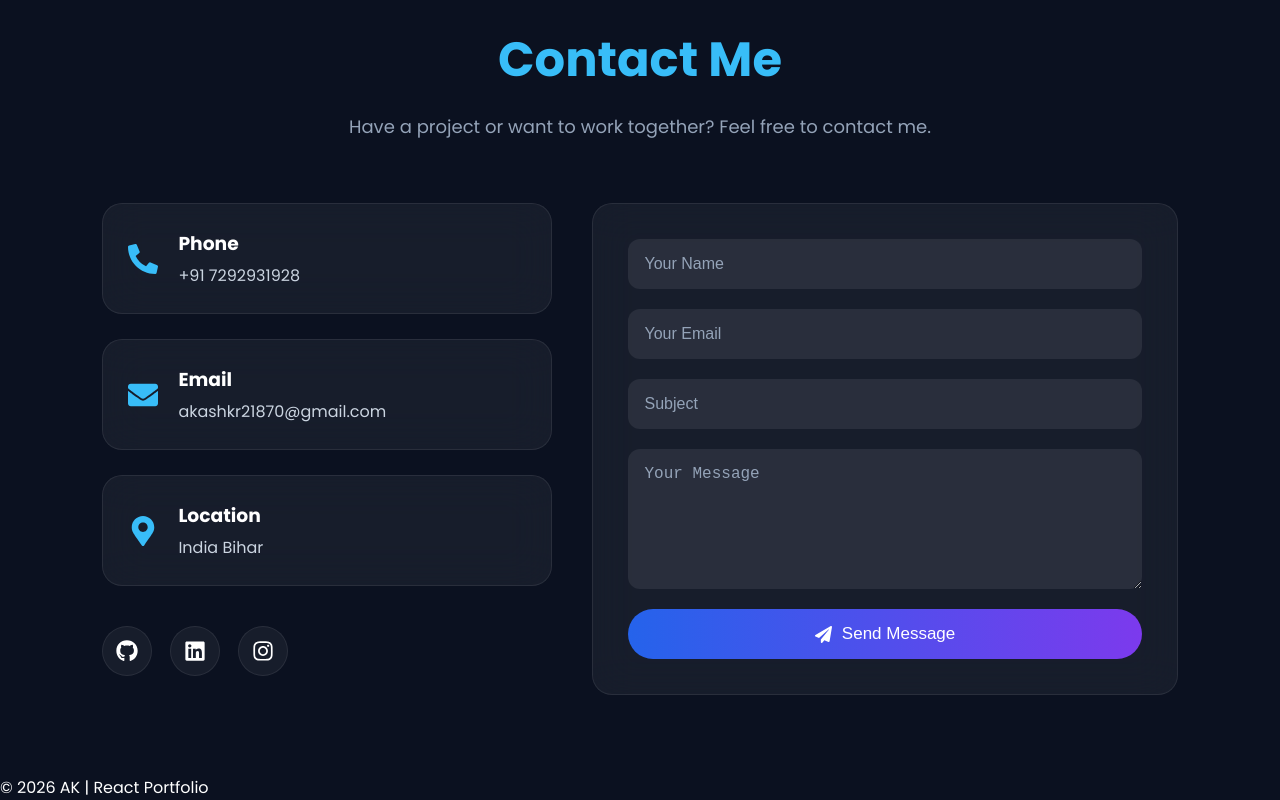
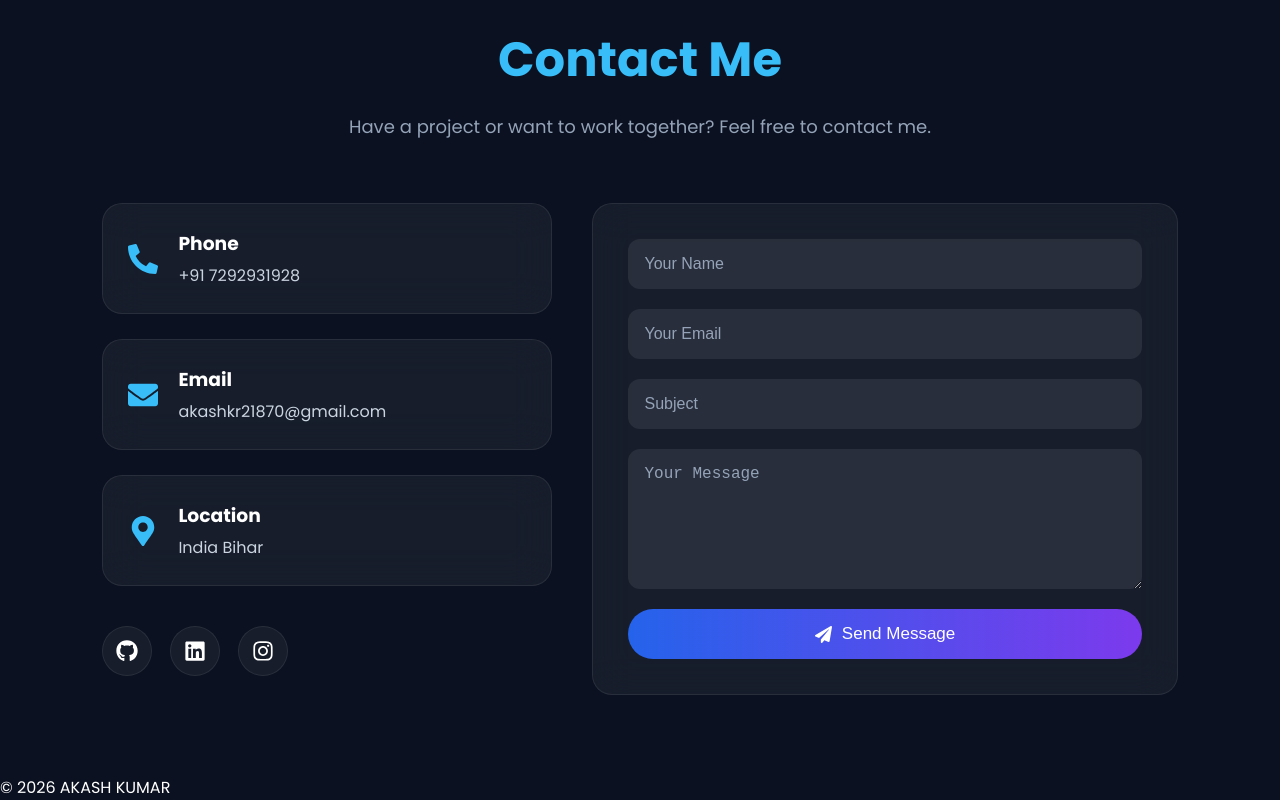
Before and after one commit to skyak191125/portfolio, a React (Vite) app: page /contact in a window 1280 px wide. Shown: the part 176-976 px from the top of the page. Built offline with nearby package versions, Linux system fonts and the light colour scheme.

Commit message:
Update portfolio

```diff
--- a/src/components/Footer.jsx
+++ b/src/components/Footer.jsx
@@ -1,7 +1,7 @@
 function Footer() {
   return (
     <footer>
-      © 2026 AK | React Portfolio
+      © 2026 AKASH KUMAR
     </footer>
   );
 }
```
